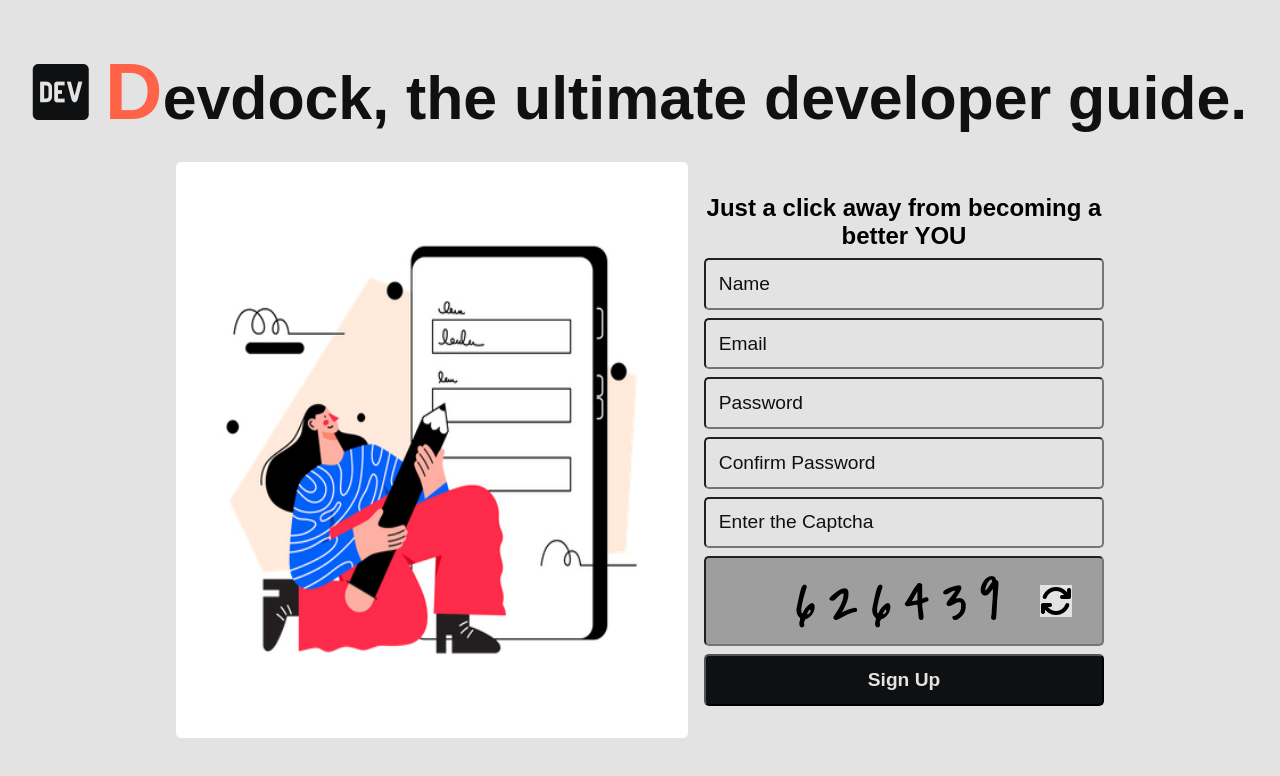
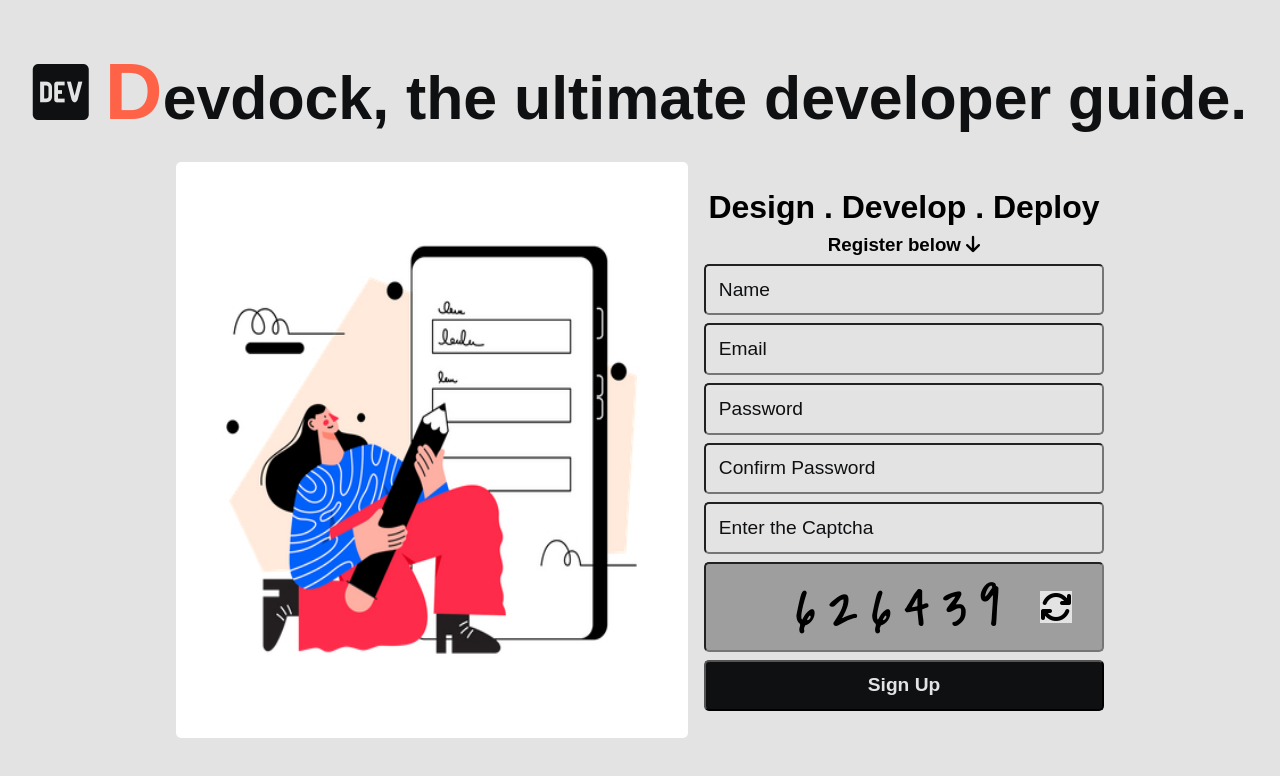
Before and after one commit to gurudattpuranik25/captcha, a React (Create React App) app: page / in a window 1280 px wide. Shown: the top 776 px of the page. Built offline with nearby package versions, Linux system fonts and the light colour scheme; grey boxes are pictures that could not be loaded; a web font is replaced by a local one.

Commit message:
added tags

```diff
--- a/src/App.css
+++ b/src/App.css
@@ -65,6 +65,11 @@ img {
 #tag {
   text-align: center;
   padding-bottom: 0.5rem;
+  font-size: 2rem;
+}
+
+h3 {
+  padding-bottom: 0.5rem;
 }
 
 .form {
--- a/src/App.js
+++ b/src/App.js
@@ -28,7 +28,6 @@ function App() {
 
   const handleSubmit = (e) => {
     e.preventDefault();
-    console.log(password.toString(), confirmPassword.toString());
     if (!(captchaInput.toString() === captcha.toString())) {
       setMessage("Captcha didn't match 😐");
     } else if (!(password.toString() === confirmPassword.toString())) {
@@ -62,7 +61,10 @@ function App() {
             <i className="fa-brands fa-dev"></i>
             <h1>Devdock</h1>
           </div> */}
-          <h2 id="tag">Just a click away from becoming a better YOU</h2>
+          <h2 id="tag">Design . Develop . Deploy</h2>
+          <h3>
+            Register below <i className="fa-solid fa-arrow-down"></i>{" "}
+          </h3>
           <form className="form" onSubmit={handleSubmit}>
             <input
               type="text"
```
